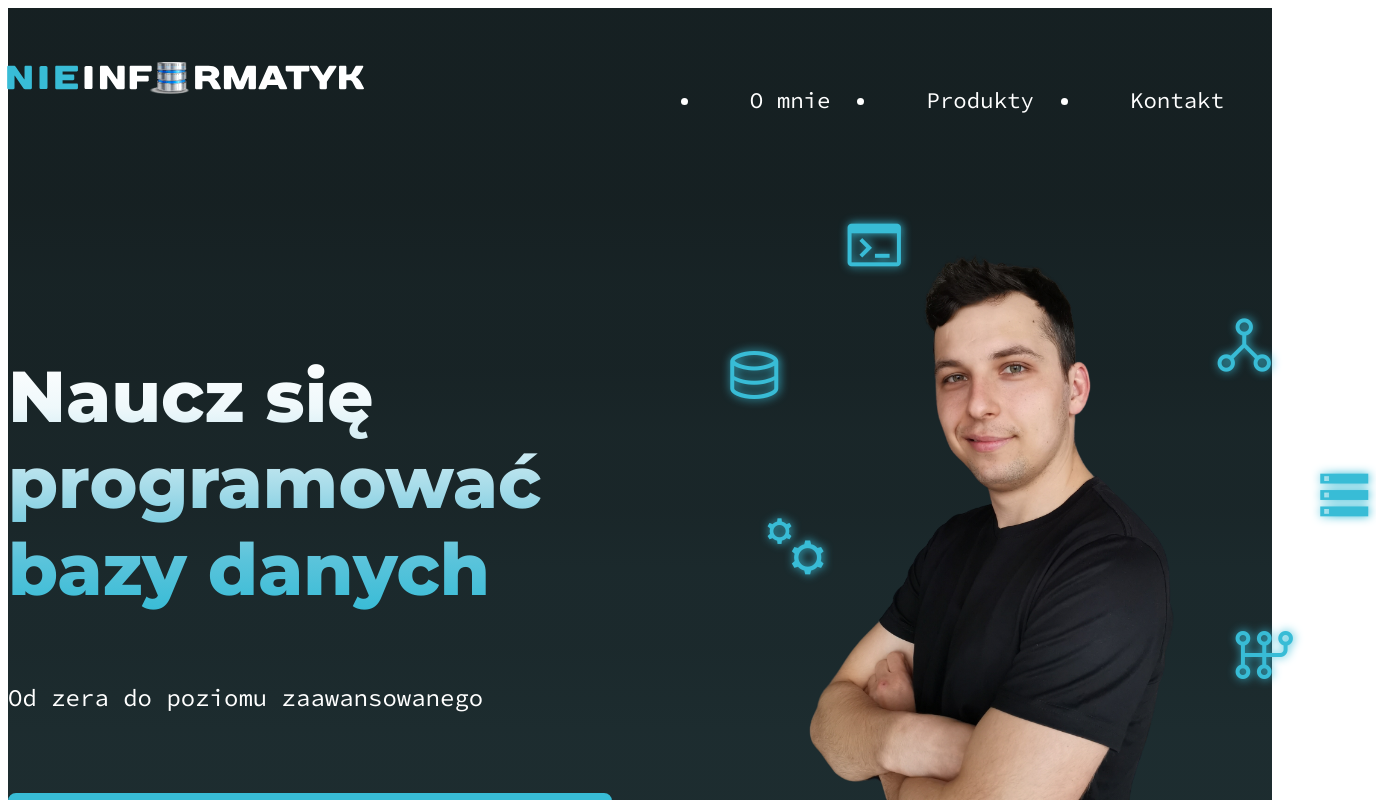
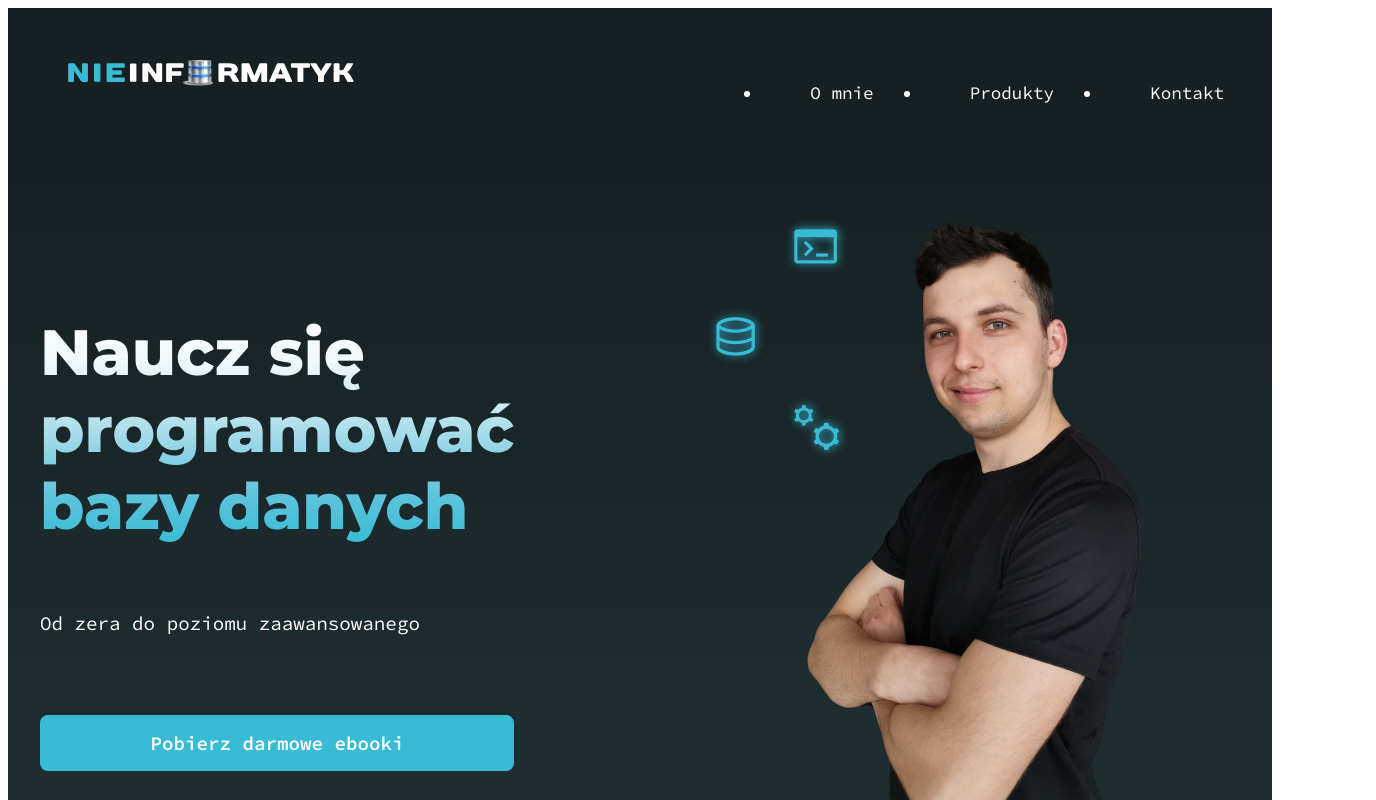
Before and after one commit to martaqh/nieinfo-page, a Vue app: page / in a window 1280 px wide. Shown: the top 800 px of the page, 1376 px wide, since content can reach past the window. Built offline with nearby package versions, Linux system fonts and the light colour scheme; the HTML template or start-up script is replaced by a standard one.

Commit message:
Clean up hero section

```diff
--- a/src/components/BaseButton.vue
+++ b/src/components/BaseButton.vue
@@ -1,19 +1,9 @@
 <script setup lang="ts">
 import { computed } from 'vue'
-
-// type Size = 'small' | 'regular' | 'large'
-// type Color = 'orange' | 'green' | 'dark-green' | 'red' | 'yellow'
-// type ButtonType = 'button' | 'submit' | 'reset'
 
 interface Props {
   to?: string
   href?: string
-  // size?: Size
-  // color?: Color
-  // type: ButtonType
-  // outlined?: boolean
-  // disabled?: boolean
-  // fullWidth?: boolean
 }
 
 const props = defineProps<Props>()
@@ -32,10 +22,7 @@ const componentVariant = computed(() => {
 <template>
   <component class="base-button" :is="componentVariant" :href="href || to" :to="to">
     <div class="base-button__slot">
-      <slot>
-        <!-- fallback content -->
-        Click me
-      </slot>
+      <slot> </slot>
     </div>
   </component>
 </template>
@@ -45,7 +32,7 @@ const componentVariant = computed(() => {
   padding: 14px 24px;
   background-color: inherit;
   font-family: $font-main;
-  font-size: 1.5rem;
+  font-size: 1.2rem;
   font-weight: 600;
   background-color: $color-accent;
   color: inherit;
--- a/src/components/TheHeader.vue
+++ b/src/components/TheHeader.vue
@@ -20,13 +20,12 @@
   justify-content: space-between;
 
   &__logo {
-    max-width: 500px;
-    margin-top: -80px;
-    margin-left: -76px;
+    max-width: 400px;
+    margin-top: -55px;
   }
 
   &__nav {
-    font-size: 1.4rem;
+    font-size: 1.1rem;
     ul {
       display: flex;
       padding: 56px 0;
@@ -40,10 +39,6 @@
           text-shadow: $text-shadow;
         }
       }
-
-      li:last-child {
-        //  padding-right: 200px;
-      }
     }
   }
 }
--- a/src/pages/BasePage.vue
+++ b/src/pages/BasePage.vue
@@ -6,7 +6,7 @@
 
 <style lang="scss" scoped>
 .base-page {
-  max-width: 1400px;
+  max-width: 1200px;
   margin: 0 auto;
 }
 </style>
--- a/src/pages/HomePage.vue
+++ b/src/pages/HomePage.vue
@@ -16,12 +16,9 @@ import BaseButton from '@/components/BaseButton.vue'
         <div class="home__hero__picture">
           <img src="/src/assets/moje zdjecie.png" />
           <div class="home__hero__picture__icons-wrapper">
-            <span class="material-symbols-outlined"> database </span>
-            <span class="material-symbols-outlined"> manufacturing </span>
-            <span class="material-symbols-outlined"> terminal </span>
-            <span class="material-symbols-outlined"> network_node </span>
-            <span class="material-symbols-outlined"> auto_transmission </span>
-            <span class="material-symbols-outlined"> storage </span>
+            <span class="material-symbols-outlined database"> database </span>
+            <span class="material-symbols-outlined gears"> manufacturing </span>
+            <span class="material-symbols-outlined terminal"> terminal </span>
           </div>
         </div>
       </section>
@@ -34,19 +31,20 @@ import BaseButton from '@/components/BaseButton.vue'
   &__hero {
     position: relative;
     display: flex;
-    gap: 150px;
+    justify-content: space-between;
+    width: 100%;
 
     &__text {
-      width: max-content;
+      width: min-content;
       display: flex;
       flex-direction: column;
       padding: 80px 0;
 
       &--title {
+        font-family: $font-title;
         margin-bottom: 48px;
-        font-size: 4.5rem;
+        font-size: 4rem;
         font-weight: 800;
-        font-family: $font-title;
         line-height: 120%;
         background: $text-gradient;
         background-clip: text;
@@ -54,7 +52,7 @@ import BaseButton from '@/components/BaseButton.vue'
       }
 
       &--subtitle {
-        font-size: 1.5rem;
+        font-size: 1.2rem;
         line-height: 120%;
         margin-bottom: 80px;
       }
@@ -62,7 +60,7 @@ import BaseButton from '@/components/BaseButton.vue'
 
     &__picture {
       position: relative;
-      min-width: 30%;
+      width: 40%;
 
       img {
         height: 100%;
@@ -77,39 +75,24 @@ import BaseButton from '@/components/BaseButton.vue'
 
         span {
           position: absolute;
-          font-size: 4rem;
+          font-size: 3.2rem;
           color: $color-accent;
           text-shadow: $text-shadow;
         }
 
-        span:first-child {
-          left: -40px;
+        .database {
+          left: -50px;
           top: 130px;
         }
 
-        span:nth-child(2) {
-          left: 0;
-          top: 300px;
+        .gears {
+          left: 30px;
+          top: 220px;
         }
 
-        span:nth-child(3) {
-          left: 80px;
-          top: 0;
-        }
-
-        span:nth-child(4) {
-          left: 450px;
-          top: 100px;
-        }
-
-        span:nth-child(5) {
-          left: 470px;
-          top: 410px;
-        }
-
-        span:last-child {
-          left: 550px;
-          top: 250px;
+        .terminal {
+          left: 30px;
+          top: 40px;
         }
       }
     }
```
